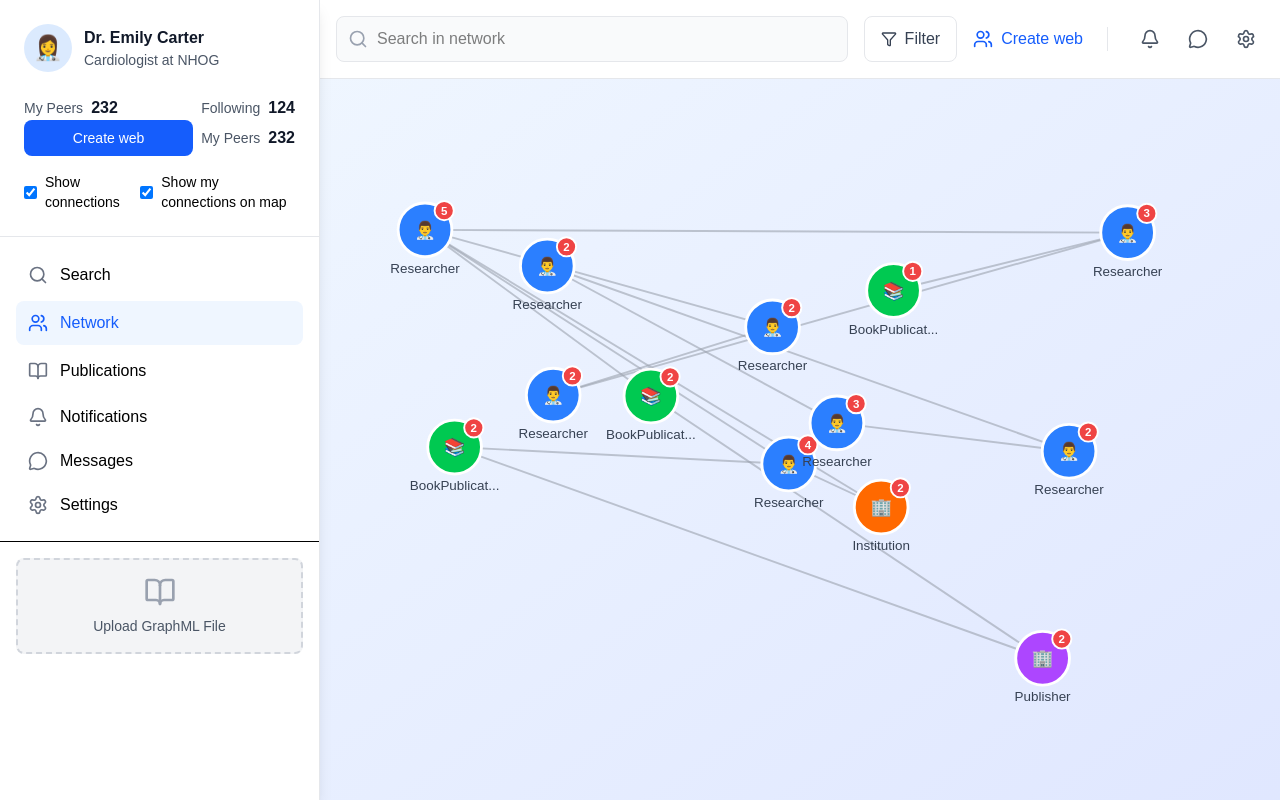
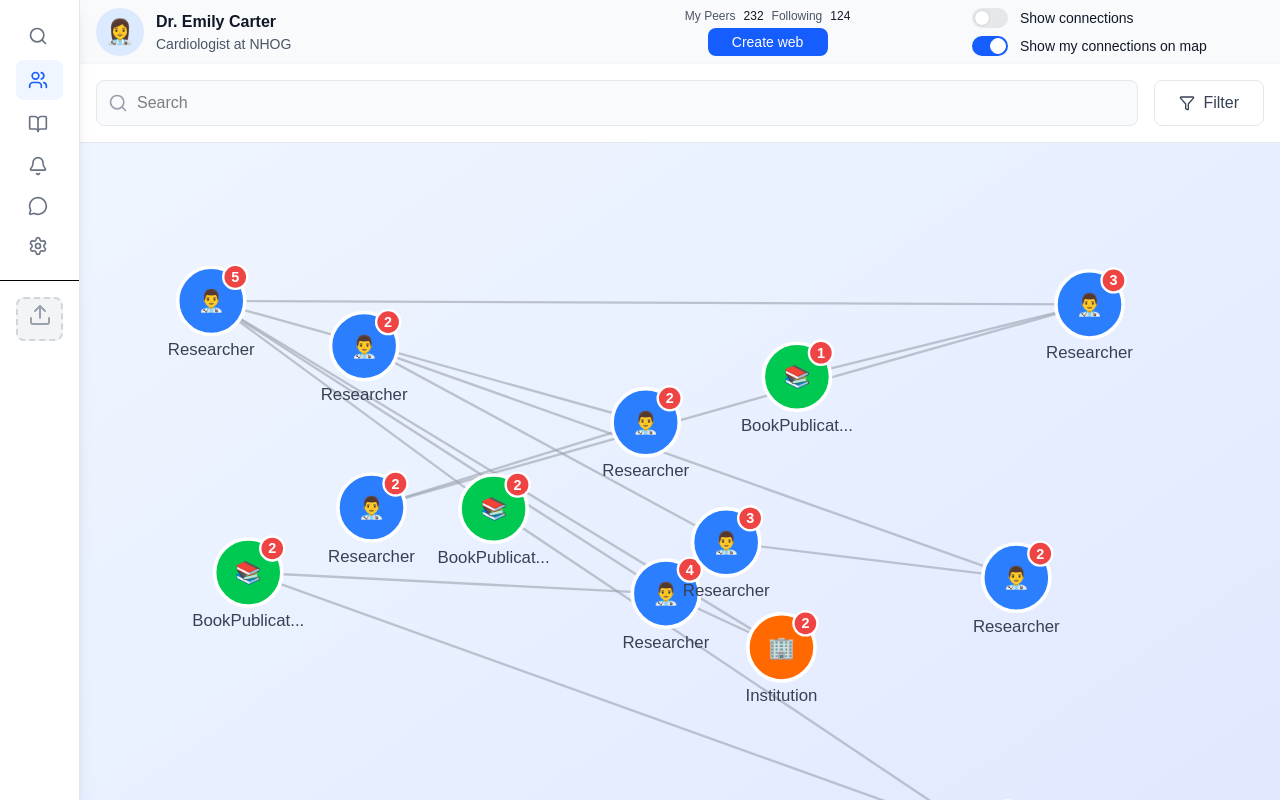
Before and after one commit to vivekrajelango/graph-ml, a Next.js app: page / in a window 1280 px wide. Built offline with nearby package versions, Linux system fonts and the light colour scheme.

Commit message:
additional-fix

```diff
--- a/src/components/GraphML.tsx
+++ b/src/components/GraphML.tsx
@@ -1,5 +1,5 @@
 import React, { useState, useEffect, useRef, useCallback } from 'react';
-import { Search, Filter, Users, BookOpen, Building, Award, MapPin, MessageCircle, Bell, Settings, Menu, X } from 'lucide-react';
+import { Search, Filter, Users, BookOpen, Building, Award, MapPin, MessageCircle, Bell, Settings, Menu, X, Upload } from 'lucide-react';
 
 // Types
 interface Node {
@@ -171,6 +171,8 @@ const GraphMLComponent: React.FC = () => {
   const [dragStartTime, setDragStartTime] = useState(0);
   const [dragStartPos, setDragStartPos] = useState({ x: 0, y: 0 });
   const [zoom, setZoom] = useState(1);
+  const [isChecked, setIsChecked] = useState(false);
+  const [isMapChecked, setMapChecked] = useState(true);
   const [viewBox, setViewBox] = useState({ x: 0, y: 0, width: 1000, height: 700 });
   const [activeTab, setActiveTab] = useState('network');
   const svgRef = useRef<SVGSVGElement>(null);
@@ -340,10 +342,9 @@ const GraphMLComponent: React.FC = () => {
       </button>
 
       {/* Sidebar */}
-      <div className={`${sidebarOpen ? 'translate-x-0' : '-translate-x-full'} lg:translate-x-0 w-80 bg-white shadow-lg flex flex-col border-r border-gray-200 fixed lg:relative h-full z-40 transition-transform duration-300 ease-in-out`}>
-        {/* Header */}
-        <div className="p-6 border-b border-gray-200">
-          <div className="flex items-center justify-between mb-6">
+      <div className={`${sidebarOpen ? 'translate-x-0 w-80' : '-translate-x-80'} lg:translate-x-0 w-20 bg-white shadow-lg flex flex-col border-r border-gray-200 fixed lg:relative h-full z-40 transition-transform duration-300 ease-in-out`}>
+        <div className="md:hidden p-6 border-b border-gray-200">
+          <div className="flex items-center justify-between mb-2">
             <div className="flex items-center gap-3">
               <div className="w-12 h-12 bg-blue-100 rounded-full flex items-center justify-center text-2xl">
                 {loggedInUser.avatar}
@@ -353,15 +354,9 @@ const GraphMLComponent: React.FC = () => {
                 <p className="text-sm text-gray-600">{loggedInUser.role}</p>
               </div>
             </div>
-            <button
-              onClick={() => setSidebarOpen(!sidebarOpen)}
-              className="lg:hidden p-2 hover:bg-gray-100 rounded-lg"
-            >
-              <Menu className="w-5 h-5" />
-            </button>
           </div>
 
-          <div className="flex items-center justify-between mt-6">
+          <div className="flex flex-row items-center justify-center gap-3 mt-2">
             <div className="flex items-center gap-2">
               <span className="text-sm text-gray-600">My Peers</span>
               <span className="font-semibold text-gray-900">{loggedInUser.peers}</span>
@@ -376,30 +371,18 @@ const GraphMLComponent: React.FC = () => {
             <button className="flex-1 bg-blue-600 text-white px-4 py-2 rounded-lg text-sm font-medium hover:bg-blue-700">
               Create web
             </button>
-            <div className="flex items-center gap-2">
-              <span className="text-sm text-gray-600">My Peers</span>
-              <span className="font-semibold text-gray-900">{sampleProfile.peers}</span>
-            </div>
           </div>
 
-          <div className="flex items-center gap-4 text-sm">
-            <label className="flex items-center gap-2 cursor-pointer">
-              <input
-                type="checkbox"
-                checked={showConnections}
-                onChange={(e) => setShowConnections(e.target.checked)}
-                className="rounded"
-              />
-              <span>Show connections</span>
+          <div className="flex flex-col items-start justify-center gap-2">
+            <label className="inline-flex items-center cursor-pointer">
+              <input type="checkbox" value="" checked={isChecked} onChange={(e) => setIsChecked(e.target.checked)} className="sr-only peer" />
+              <div className="relative w-11 h-6 bg-gray-200 peer-focus:outline-none peer-focus:ring-4 peer-focus:ring-blue-300 dark:peer-focus:ring-blue-800 rounded-full peer dark:bg-gray-700 peer-checked:after:translate-x-full rtl:peer-checked:after:-translate-x-full peer-checked:after:border-white after:content-[''] after:absolute after:top-[2px] after:start-[2px] after:bg-white after:border-gray-300 after:border after:rounded-full after:h-5 after:w-5 after:transition-all dark:border-gray-600 peer-checked:bg-blue-600 dark:peer-checked:bg-blue-600"></div>
+              <span className="ms-3 text-sm font-medium text-gray-900 dark:text-gray-300">Show connections</span>
             </label>
-            <label className="flex items-center gap-2 cursor-pointer">
-              <input
-                type="checkbox"
-                checked={showConnectionsOnMap}
-                onChange={(e) => setShowConnectionsOnMap(e.target.checked)}
-                className="rounded"
-              />
-              <span>Show my connections on map</span>
+            <label className="inline-flex items-center cursor-pointer">
+              <input type="checkbox" value="" checked={isMapChecked} onChange={(e) => setMapChecked(e.target.checked)} className="sr-only peer" />
+              <div className="relative w-11 h-6 bg-gray-200 peer-focus:outline-none peer-focus:ring-4 peer-focus:ring-blue-300 dark:peer-focus:ring-blue-800 rounded-full peer dark:bg-gray-700 peer-checked:after:translate-x-full rtl:peer-checked:after:-translate-x-full peer-checked:after:border-white after:content-[''] after:absolute after:top-[2px] after:start-[2px] after:bg-white after:border-gray-300 after:border after:rounded-full after:h-5 after:w-5 after:transition-all dark:border-gray-600 peer-checked:bg-blue-600 dark:peer-checked:bg-blue-600"></div>
+              <span className="ms-3 text-sm font-medium text-gray-900 dark:text-gray-300">Show my connections on map</span>
             </label>
           </div>
         </div>
@@ -411,33 +394,33 @@ const GraphMLComponent: React.FC = () => {
             onClick={() => setActiveTab('search')}
           >
             <Search className={`w-5 h-5 ${activeTab === 'search' ? 'text-blue-600' : 'text-gray-500'}`} />
-            <span>Search</span>
+            <span className='md:hidden '>Search</span>
           </button>
           <button
             className={`w-full flex items-center gap-3 px-3 py-2.5 text-left rounded-lg ${activeTab === 'network' ? 'bg-blue-50 text-blue-600' : 'hover:bg-gray-50'}`}
             onClick={() => setActiveTab('network')}
           >
             <Users className={`w-5 h-5 ${activeTab === 'network' ? 'text-blue-600' : 'text-gray-500'}`} />
-            <span>Network</span>
+            <span className='md:hidden '>Network</span>
           </button>
           <button
             className={`w-full flex items-center gap-3 px-3 py-2.5 text-left rounded-lg ${activeTab === 'publications' ? 'bg-blue-50 text-blue-600' : 'hover:bg-gray-50'}`}
             onClick={() => setActiveTab('publications')}
           >
             <BookOpen className={`w-5 h-5 ${activeTab === 'publications' ? 'text-blue-600' : 'text-gray-500'}`} />
-            <span>Publications</span>
+            <span className='md:hidden '>Publications</span>
           </button>
           <button className="w-full flex items-center gap-3 px-3 py-2 text-left hover:bg-gray-100 rounded-lg">
             <Bell className="w-5 h-5 text-gray-500" />
-            <span>Notifications</span>
+            <span className='md:hidden '>Notifications</span>
           </button>
           <button className="w-full flex items-center gap-3 px-3 py-2 text-left hover:bg-gray-100 rounded-lg">
             <MessageCircle className="w-5 h-5 text-gray-500" />
-            <span>Messages</span>
+            <span className='md:hidden '>Messages</span>
           </button>
           <button className="w-full flex items-center gap-3 px-3 py-2 text-left hover:bg-gray-100 rounded-lg">
             <Settings className="w-5 h-5 text-gray-500" />
-            <span>Settings</span>
+            <span className='md:hidden '>Settings</span>
           </button>
         </nav>
 
@@ -450,52 +433,159 @@ const GraphMLComponent: React.FC = () => {
               onChange={handleFileUpload}
               className="hidden"
             />
-            <div className="w-full bg-gray-100 border-2 border-dashed border-gray-300 rounded-lg p-4 text-center cursor-pointer hover:bg-gray-50">
-              <BookOpen className="w-8 h-8 text-gray-400 mx-auto mb-2" />
-              <p className="text-sm text-gray-600">Upload GraphML File</p>
+            <div className="w-full bg-gray-100 border-2 border-dashed border-gray-300 rounded-lg p-1 text-center cursor-pointer hover:bg-gray-50">
+              <Upload className="w-6 h-6 text-gray-400 mx-auto mb-2" />
+              <p className="text-sm text-gray-600 md:hidden ">Upload GraphML File</p>
             </div>
           </label>
         </div>
       </div>
 
+      {showDetails && (
+        <div className="fixed lg:relative left-0 top-0 h-full w-full lg:w-96 bg-white shadow-lg border-l border-gray-200 overflow-y-auto z-50">
+          <div className="p-6 space-y-6">
+            <div className="flex items-center justify-between">
+              <h3 className="text-lg font-semibold">Profile Details</h3>
+              <button
+                onClick={() => setShowDetails(false)}
+                className="p-2 hover:bg-gray-100 rounded-lg"
+              >
+                <X className="w-5 h-5" />
+              </button>
+            </div>
+
+            <div className="text-center">
+              <div className="w-24 h-24 bg-blue-100 rounded-full flex items-center justify-center text-4xl mx-auto mb-4">
+                {selectedNode?.avatar || sampleProfile.avatar}
+              </div>
+              <h4 className="text-xl font-semibold text-gray-900">{selectedNode?.label || sampleProfile.name}</h4>
+              <p className="text-sm text-gray-600 mt-1">{selectedNode?.type || sampleProfile.title}</p>
+              <p className="text-sm text-gray-500 mt-1">
+                {selectedNode ? `Connections: ${selectedNode.connections}` : `Peers: ${sampleProfile.peers}`}
+              </p>
+            </div>
+
+            <div className="space-y-4">
+              <button className="w-full bg-blue-600 text-white px-4 py-2.5 rounded-lg hover:bg-blue-700 font-medium">
+                View Profile
+              </button>
+              <button className="w-full border border-gray-200 px-4 py-2.5 rounded-lg hover:bg-gray-50 text-gray-700 font-medium">
+                Resume
+              </button>
+            </div>
+
+            <div className="grid grid-cols-2 gap-6 bg-gray-50 p-4 rounded-xl">
+              <div>
+                <div className="flex items-center gap-2 text-gray-600 mb-2">
+                  <Users className="w-4 h-4" />
+                  <span className="text-sm">Patients Served</span>
+                </div>
+                <div className="font-semibold text-xl">{sampleProfile.patientsServed}</div>
+                <div className="flex items-center gap-1 text-green-600 text-sm mt-1">
+                  <span>+20</span>
+                  <span className="text-xs text-gray-500">this month</span>
+                </div>
+              </div>
+              <div>
+                <div className="flex items-center gap-2 text-gray-600 mb-2">
+                  <Award className="w-4 h-4" />
+                  <span className="text-sm">Success Rate</span>
+                </div>
+                <div className="font-semibold text-xl">{sampleProfile.successRate}%</div>
+                <div className="flex items-center gap-1 text-green-600 text-sm mt-1">
+                  <span>+3%</span>
+                  <span className="text-xs text-gray-500">this month</span>
+                </div>
+              </div>
+            </div>
+
+            <div>
+              <h4 className="font-medium text-gray-900 mb-3">About</h4>
+              <p className="text-gray-600 text-sm leading-relaxed">{sampleProfile.about}</p>
+            </div>
+
+            <div>
+              <h4 className="font-medium text-gray-900 mb-3">Education</h4>
+              <div className="bg-gray-50 rounded-xl p-4">
+                <div className="flex items-start gap-3">
+                  <div className="w-10 h-10 bg-blue-100 rounded-lg flex items-center justify-center flex-shrink-0">
+                    <BookOpen className="w-5 h-5 text-blue-600" />
+                  </div>
+                  <div>
+                    <h5 className="font-medium text-gray-900">{sampleProfile.education.institution}</h5>
+                    <p className="text-sm text-gray-600 mt-1">{sampleProfile.education.degree}</p>
+                    <p className="text-sm text-gray-600">{sampleProfile.education.specialization}</p>
+                    <p className="text-xs text-gray-500 mt-2">{sampleProfile.education.period}</p>
+                  </div>
+                </div>
+              </div>
+            </div>
+                </div>
+              </div>
+      )}
+
       {/* Main Content */}
       <div className="flex-1 flex flex-col lg:ml-0 ml-0">
-        {/* Top Bar */}
+        <section className='hidden md:flex flex-row py-2 px-4 bg-gray-50'>
+          <div className="w-[40%] flex items-center justify-start gap-3">
+            <div className="flex items-center gap-3">
+              <div className="w-12 h-12 bg-blue-100 rounded-full flex items-center justify-center text-2xl">
+                {loggedInUser.avatar}
+              </div>
+              <div>
+                <h2 className="font-semibold text-gray-900">{loggedInUser.name}</h2>
+                <p className="text-sm text-gray-600">{loggedInUser.role}</p>
+              </div>
+            </div>
+          </div>
+          <div className="w-[35%] flex flex-col items-center justify-center gap-1">
+            <div className='flex flex-row gap-2 '>
+              <div className="flex items-center gap-2">
+                <span className="text-xs text-gray-600">My Peers</span>
+                <span className="text-xs text-gray-900">{loggedInUser.peers}</span>
+              </div>
+              <div className="flex items-center gap-2">
+                <span className="text-xs text-gray-600">Following</span>
+                <span className="text-xs text-gray-900">{loggedInUser.following}</span>
+              </div>
+            </div>
+
+            <button className="w-[120px] bg-blue-600 text-white px-2 py-1 rounded-lg text-sm font-medium hover:bg-blue-700">
+              Create web
+            </button>
+          </div>
+
+          <div className="w-[25%] flex flex-col items-start justify-center gap-2">
+            <label className="inline-flex items-center cursor-pointer">
+              <input type="checkbox" value="" checked={isChecked} onChange={(e) => setIsChecked(e.target.checked)} className="sr-only peer" />
+              <div className="relative w-9 h-5 bg-gray-200 peer-focus:outline-none peer-focus:ring-4 peer-focus:ring-blue-300  rounded-full peer peer-checked:after:translate-x-full rtl:peer-checked:after:-translate-x-full peer-checked:after:border-white after:content-[''] after:absolute after:top-[2px] after:start-[2px] after:bg-white after:border-gray-300 after:border after:rounded-full after:h-4 after:w-4 after:transition-all dark:border-gray-600 peer-checked:bg-blue-600"></div>
+              <span className="ms-3 text-sm font-medium text-gray-900">Show connections</span>
+            </label>
+            <label className="inline-flex items-center cursor-pointer">
+              <input type="checkbox" value="" checked={isMapChecked} onChange={(e) => setMapChecked(e.target.checked)} className="sr-only peer" />
+              <div className="relative w-9 h-5 bg-gray-200 peer-focus:outline-none peer-focus:ring-4 peer-focus:ring-blue-300 rounded-full peer dark:bg-gray-700 peer-checked:after:translate-x-full rtl:peer-checked:after:-translate-x-full peer-checked:after:border-white after:content-[''] after:absolute after:top-[2px] after:start-[2px] after:bg-white after:border-gray-300 after:border after:rounded-full after:h-4 after:w-4 after:transition-all dark:border-gray-600 peer-checked:bg-blue-600 dark:peer-checked:bg-blue-600"></div>
+              <span className="ms-3 text-sm font-medium text-gray-900 dark:text-gray-300">Show my connections on map</span>
+            </label>
+          </div>
+        </section>
+
+        {/* Search Bar */}
         <div className="bg-white shadow-sm border-b border-gray-200 p-4 flex flex-col lg:flex-row items-start lg:items-center gap-4 lg:gap-0 justify-between">
           <div className="flex items-center gap-4 flex-1">
-            <div className="relative flex-1 max-w-lg">
+            <div className="relative flex-1">
               <Search className="w-5 h-5 text-gray-400 absolute left-3 top-1/2 transform -translate-y-1/2" />
               <input
                 type="text"
-                placeholder="Search in network"
+                placeholder="Search"
                 value={searchTerm}
                 onChange={(e) => setSearchTerm(e.target.value)}
                 className="w-full pl-10 pr-4 py-2.5 bg-gray-50 border border-gray-200 rounded-lg focus:outline-none focus:ring-2 focus:ring-blue-500 focus:bg-white"
               />
             </div>
-            <button className="flex items-center gap-2 px-4 py-2.5 border border-gray-200 rounded-lg hover:bg-gray-50 text-gray-700">
+            <button className="flex items-center gap-2 px-6 py-2.5 border border-gray-200 rounded-lg hover:bg-gray-50 text-gray-700">
               <Filter className="w-4 h-4" />
               <span>Filter</span>
             </button>
-          </div>
-
-          <div className="flex items-center gap-6 ml-4">
-            <button className="flex items-center gap-2 text-blue-600 hover:text-blue-700">
-              <Users className="w-5 h-5" />
-              <span className="font-medium">Create web</span>
-            </button>
-            <div className="h-6 w-px bg-gray-200"></div>
-            <div className="flex items-center gap-3">
-              <button className="p-2 hover:bg-gray-100 rounded-lg">
-                <Bell className="w-5 h-5 text-gray-600" />
-              </button>
-              <button className="p-2 hover:bg-gray-100 rounded-lg">
-                <MessageCircle className="w-5 h-5 text-gray-600" />
-              </button>
-              <button className="p-2 hover:bg-gray-100 rounded-lg">
-                <Settings className="w-5 h-5 text-gray-600" />
-              </button>
-            </div>
           </div>
         </div>
 
@@ -507,7 +597,7 @@ const GraphMLComponent: React.FC = () => {
             viewBox="0 0 1000 700"
             style={{ cursor: isDragging ? 'grabbing' : 'default' }}
             onWheel={(e) => {
-              e.preventDefault();
+              // e.preventDefault();
               const delta = e.deltaY;
               const rect = svgRef.current?.getBoundingClientRect();
               if (!rect) return;
@@ -624,90 +714,6 @@ const GraphMLComponent: React.FC = () => {
         </div>
       </div>
 
-      {/* Profile Panel */}
-      {showDetails && (
-        <div className="fixed lg:relative right-0 top-0 h-full w-full lg:w-96 bg-white shadow-lg border-l border-gray-200 overflow-y-auto z-50">
-          <div className="p-6 space-y-6">
-            <div className="flex items-center justify-between">
-              <h3 className="text-lg font-semibold">Profile Details</h3>
-              <button
-                onClick={() => setShowDetails(false)}
-                className="p-2 hover:bg-gray-100 rounded-lg"
-              >
-                <X className="w-5 h-5" />
-              </button>
-            </div>
-
-            <div className="text-center">
-              <div className="w-24 h-24 bg-blue-100 rounded-full flex items-center justify-center text-4xl mx-auto mb-4">
-                {selectedNode?.avatar || sampleProfile.avatar}
-              </div>
-              <h4 className="text-xl font-semibold text-gray-900">{selectedNode?.label || sampleProfile.name}</h4>
-              <p className="text-sm text-gray-600 mt-1">{selectedNode?.type || sampleProfile.title}</p>
-              <p className="text-sm text-gray-500 mt-1">
-                {selectedNode ? `Connections: ${selectedNode.connections}` : `Peers: ${sampleProfile.peers}`}
-              </p>
-            </div>
-
-            <div className="space-y-4">
-              <button className="w-full bg-blue-600 text-white px-4 py-2.5 rounded-lg hover:bg-blue-700 font-medium">
-                View Profile
-              </button>
-              <button className="w-full border border-gray-200 px-4 py-2.5 rounded-lg hover:bg-gray-50 text-gray-700 font-medium">
-                Resume
-              </button>
-            </div>
-
-            <div className="grid grid-cols-2 gap-6 bg-gray-50 p-4 rounded-xl">
-              <div>
-                <div className="flex items-center gap-2 text-gray-600 mb-2">
-                  <Users className="w-4 h-4" />
-                  <span className="text-sm">Patients Served</span>
-                </div>
-                <div className="font-semibold text-xl">{sampleProfile.patientsServed}</div>
-                <div className="flex items-center gap-1 text-green-600 text-sm mt-1">
-                  <span>+20</span>
-                  <span className="text-xs text-gray-500">this month</span>
-                </div>
-              </div>
-              <div>
-                <div className="flex items-center gap-2 text-gray-600 mb-2">
-                  <Award className="w-4 h-4" />
-                  <span className="text-sm">Success Rate</span>
-                </div>
-                <div className="font-semibold text-xl">{sampleProfile.successRate}%</div>
-                <div className="flex items-center gap-1 text-green-600 text-sm mt-1">
-                  <span>+3%</span>
-                  <span className="text-xs text-gray-500">this month</span>
-                </div>
-              </div>
-            </div>
-
-            <div>
-              <h4 className="font-medium text-gray-900 mb-3">About</h4>
-              <p className="text-gray-600 text-sm leading-relaxed">{sampleProfile.about}</p>
-            </div>
-
-            <div>
-              <h4 className="font-medium text-gray-900 mb-3">Education</h4>
-              <div className="bg-gray-50 rounded-xl p-4">
-                <div className="flex items-start gap-3">
-                  <div className="w-10 h-10 bg-blue-100 rounded-lg flex items-center justify-center flex-shrink-0">
-                    <BookOpen className="w-5 h-5 text-blue-600" />
-                  </div>
-                  <div>
-                    <h5 className="font-medium text-gray-900">{sampleProfile.education.institution}</h5>
-                    <p className="text-sm text-gray-600 mt-1">{sampleProfile.education.degree}</p>
-                    <p className="text-sm text-gray-600">{sampleProfile.education.specialization}</p>
-                    <p className="text-xs text-gray-500 mt-2">{sampleProfile.education.period}</p>
-                  </div>
-                </div>
-              </div>
-            </div>
-                </div>
-              </div>
-
-      )}
     </div>
   );
 };
```
